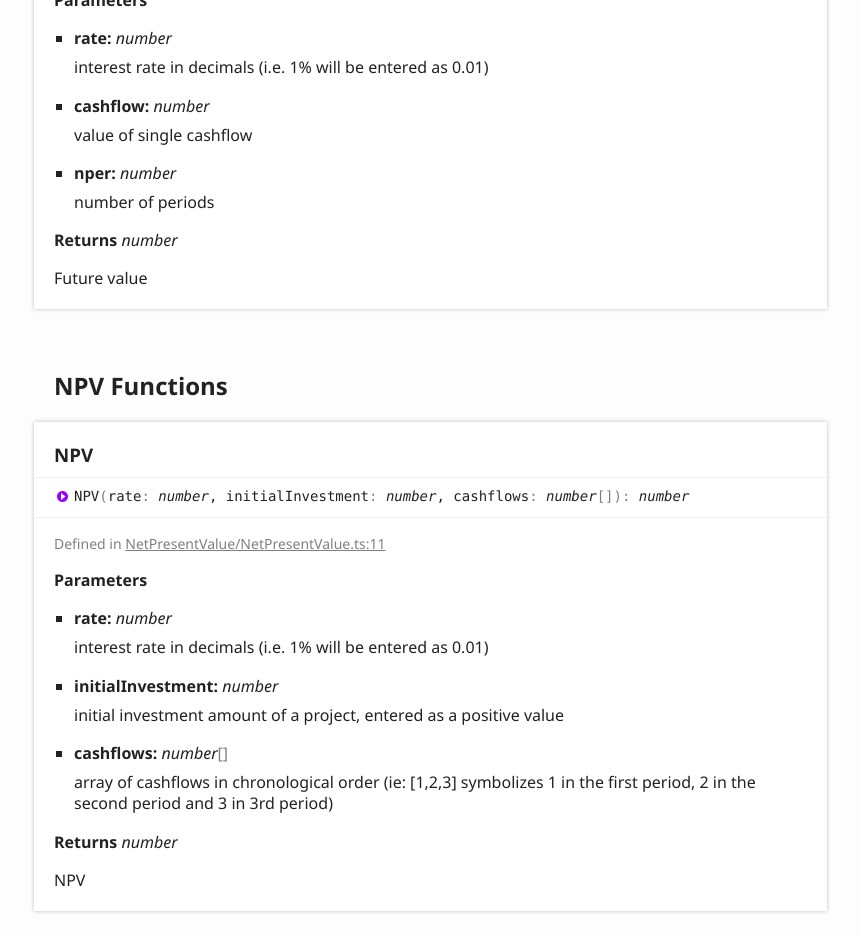
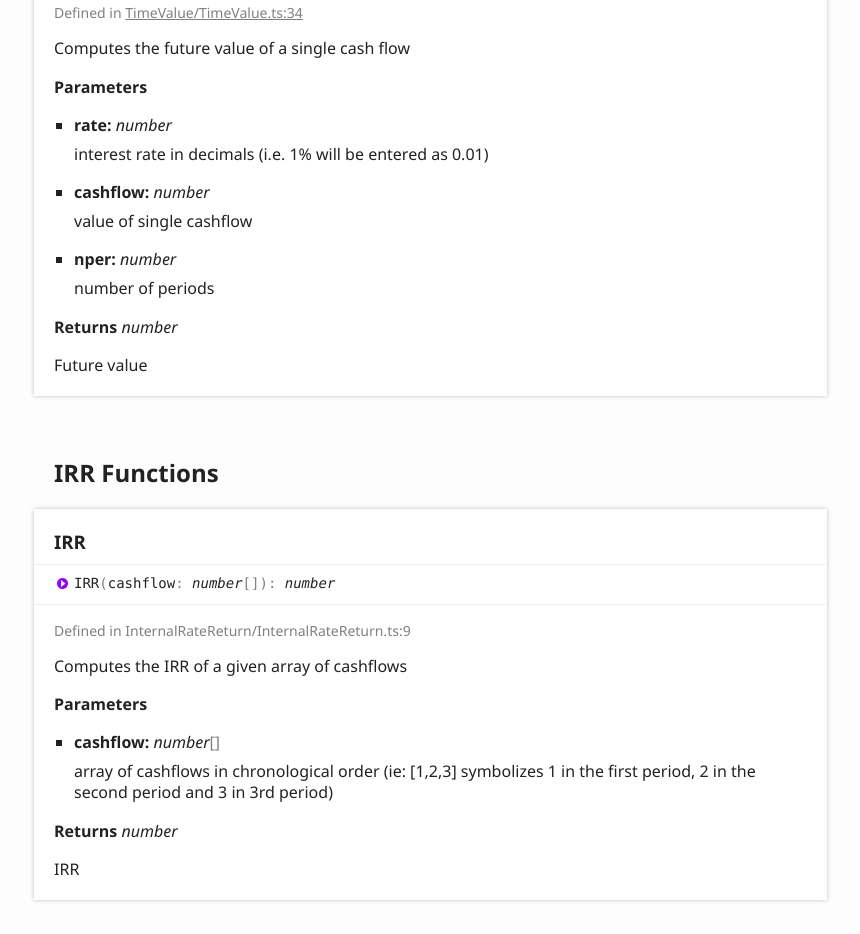
Before and after one commit to ticklepoke/finance-math, a website: page docs/index.html in a window 1280 px wide. Shown: the part 1863-2797 px from the top of the page, without its empty margins (6-866 px from the left). Drawn offline with Linux system fonts and the light colour scheme.

Commit message:
added irr

```diff
--- a/docs/assets/js/search.js
+++ b/docs/assets/js/search.js
@@ -1,3 +1,3 @@
 var typedoc = typedoc || {};
             typedoc.search = typedoc.search || {};
-            typedoc.search.data = {"kinds":{"64":"Function"},"rows":[{"id":0,"kind":64,"name":"PVSingleCashFlow","url":"index.html#pvsinglecashflow","classes":"tsd-kind-function"},{"id":1,"kind":64,"name":"FVSingleCashFlow","url":"index.html#fvsinglecashflow","classes":"tsd-kind-function"},{"id":2,"kind":64,"name":"PVMultiCashFlow","url":"index.html#pvmulticashflow","classes":"tsd-kind-function"},{"id":3,"kind":64,"name":"FVMultiCashFlow","url":"index.html#fvmulticashflow","classes":"tsd-kind-function"},{"id":4,"kind":64,"name":"PVPerpetuity","url":"index.html#pvperpetuity","classes":"tsd-kind-function"},{"id":5,"kind":64,"name":"PVGrowingPerpetuity","url":"index.html#pvgrowingperpetuity","classes":"tsd-kind-function"},{"id":6,"kind":64,"name":"PVAnnuity","url":"index.html#pvannuity","classes":"tsd-kind-function"},{"id":7,"kind":64,"name":"FVAnnuity","url":"index.html#fvannuity","classes":"tsd-kind-function"},{"id":8,"kind":64,"name":"PVGrowingAnnuity","url":"index.html#pvgrowingannuity","classes":"tsd-kind-function"},{"id":9,"kind":64,"name":"NPV","url":"index.html#npv","classes":"tsd-kind-function"}]};
+            typedoc.search.data = {"kinds":{"64":"Function"},"rows":[{"id":0,"kind":64,"name":"PVSingleCashFlow","url":"index.html#pvsinglecashflow","classes":"tsd-kind-function"},{"id":1,"kind":64,"name":"FVSingleCashFlow","url":"index.html#fvsinglecashflow","classes":"tsd-kind-function"},{"id":2,"kind":64,"name":"PVMultiCashFlow","url":"index.html#pvmulticashflow","classes":"tsd-kind-function"},{"id":3,"kind":64,"name":"FVMultiCashFlow","url":"index.html#fvmulticashflow","classes":"tsd-kind-function"},{"id":4,"kind":64,"name":"PVPerpetuity","url":"index.html#pvperpetuity","classes":"tsd-kind-function"},{"id":5,"kind":64,"name":"PVGrowingPerpetuity","url":"index.html#pvgrowingperpetuity","classes":"tsd-kind-function"},{"id":6,"kind":64,"name":"PVAnnuity","url":"index.html#pvannuity","classes":"tsd-kind-function"},{"id":7,"kind":64,"name":"FVAnnuity","url":"index.html#fvannuity","classes":"tsd-kind-function"},{"id":8,"kind":64,"name":"PVGrowingAnnuity","url":"index.html#pvgrowingannuity","classes":"tsd-kind-function"},{"id":9,"kind":64,"name":"NPV","url":"index.html#npv","classes":"tsd-kind-function"},{"id":10,"kind":64,"name":"IRR","url":"index.html#irr","classes":"tsd-kind-function"}]};
--- a/docs/index.html
+++ b/docs/index.html
@@ -74,6 +74,10 @@
 								<li class="tsd-kind-function"><a href="index.html#fvmulticashflow" class="tsd-kind-icon">FVMulti<wbr>Cash<wbr>Flow</a></li>
 								<li class="tsd-kind-function"><a href="index.html#fvsinglecashflow" class="tsd-kind-icon">FVSingle<wbr>Cash<wbr>Flow</a></li>
 							</ul>
+							<h3>IRR Functions</h3>
+							<ul class="tsd-index-list">
+								<li class="tsd-kind-function"><a href="index.html#irr" class="tsd-kind-icon">IRR</a></li>
+							</ul>
 							<h3>NPV Functions</h3>
 							<ul class="tsd-index-list">
 								<li class="tsd-kind-function"><a href="index.html#npv" class="tsd-kind-icon">NPV</a></li>
@@ -103,7 +107,7 @@
 						<li class="tsd-description">
 							<aside class="tsd-sources">
 								<ul>
-									<li>Defined in <a href="https://github.com/ticklepoke/finance-math/blob/fe95a1d/src/TimeValue/TimeValue.ts#L162">TimeValue/TimeValue.ts:162</a></li>
+									<li>Defined in <a href="https://github.com/ticklepoke/finance-math/blob/074334b/src/TimeValue/TimeValue.ts#L162">TimeValue/TimeValue.ts:162</a></li>
 								</ul>
 							</aside>
 							<div class="tsd-comment tsd-typography">
@@ -147,7 +151,7 @@
 						<li class="tsd-description">
 							<aside class="tsd-sources">
 								<ul>
-									<li>Defined in <a href="https://github.com/ticklepoke/finance-math/blob/fe95a1d/src/TimeValue/TimeValue.ts#L72">TimeValue/TimeValue.ts:72</a></li>
+									<li>Defined in <a href="https://github.com/ticklepoke/finance-math/blob/074334b/src/TimeValue/TimeValue.ts#L72">TimeValue/TimeValue.ts:72</a></li>
 								</ul>
 							</aside>
 							<div class="tsd-comment tsd-typography">
@@ -185,7 +189,7 @@
 						<li class="tsd-description">
 							<aside class="tsd-sources">
 								<ul>
-									<li>Defined in <a href="https://github.com/ticklepoke/finance-math/blob/fe95a1d/src/TimeValue/TimeValue.ts#L34">TimeValue/TimeValue.ts:34</a></li>
+									<li>Defined in <a href="https://github.com/ticklepoke/finance-math/blob/074334b/src/TimeValue/TimeValue.ts#L34">TimeValue/TimeValue.ts:34</a></li>
 								</ul>
 							</aside>
 							<div class="tsd-comment tsd-typography">
@@ -221,6 +225,41 @@
 				</section>
 			</section>
 			<section class="tsd-panel-group tsd-member-group ">
+				<h2>IRR Functions</h2>
+				<section class="tsd-panel tsd-member tsd-kind-function">
+					<a name="irr" class="tsd-anchor"></a>
+					<h3>IRR</h3>
+					<ul class="tsd-signatures tsd-kind-function">
+						<li class="tsd-signature tsd-kind-icon">IRR<span class="tsd-signature-symbol">(</span>cashflow<span class="tsd-signature-symbol">: </span><span class="tsd-signature-type">number</span><span class="tsd-signature-symbol">[]</span><span class="tsd-signature-symbol">)</span><span class="tsd-signature-symbol">: </span><span class="tsd-signature-type">number</span></li>
+					</ul>
+					<ul class="tsd-descriptions">
+						<li class="tsd-description">
+							<aside class="tsd-sources">
+								<ul>
+									<li>Defined in InternalRateReturn/InternalRateReturn.ts:9</li>
+								</ul>
+							</aside>
+							<div class="tsd-comment tsd-typography">
+								<div class="lead">
+									<p>Computes the IRR of a given array of cashflows</p>
+								</div>
+							</div>
+							<h4 class="tsd-parameters-title">Parameters</h4>
+							<ul class="tsd-parameters">
+								<li>
+									<h5>cashflow: <span class="tsd-signature-type">number</span><span class="tsd-signature-symbol">[]</span></h5>
+									<div class="tsd-comment tsd-typography">
+										<p>array of cashflows in chronological order (ie: [1,2,3] symbolizes 1 in the first period, 2 in the second period and 3 in 3rd period)</p>
+									</div>
+								</li>
+							</ul>
+							<h4 class="tsd-returns-title">Returns <span class="tsd-signature-type">number</span></h4>
+							<p>IRR</p>
+						</li>
+					</ul>
+				</section>
+			</section>
+			<section class="tsd-panel-group tsd-member-group ">
 				<h2>NPV Functions</h2>
 				<section class="tsd-panel tsd-member tsd-kind-function">
 					<a name="npv" class="tsd-anchor"></a>
@@ -232,7 +271,7 @@
 						<li class="tsd-description">
 							<aside class="tsd-sources">
 								<ul>
-									<li>Defined in <a href="https://github.com/ticklepoke/finance-math/blob/fe95a1d/src/NetPresentValue/NetPresentValue.ts#L11">NetPresentValue/NetPresentValue.ts:11</a></li>
+									<li>Defined in <a href="https://github.com/ticklepoke/finance-math/blob/074334b/src/NetPresentValue/NetPresentValue.ts#L11">NetPresentValue/NetPresentValue.ts:11</a></li>
 								</ul>
 							</aside>
 							<div class="tsd-comment tsd-typography">
@@ -276,7 +315,7 @@
 						<li class="tsd-description">
 							<aside class="tsd-sources">
 								<ul>
-									<li>Defined in <a href="https://github.com/ticklepoke/finance-math/blob/fe95a1d/src/TimeValue/TimeValue.ts#L137">TimeValue/TimeValue.ts:137</a></li>
+									<li>Defined in <a href="https://github.com/ticklepoke/finance-math/blob/074334b/src/TimeValue/TimeValue.ts#L137">TimeValue/TimeValue.ts:137</a></li>
 								</ul>
 							</aside>
 							<div class="tsd-comment tsd-typography">
@@ -320,7 +359,7 @@
 						<li class="tsd-description">
 							<aside class="tsd-sources">
 								<ul>
-									<li>Defined in <a href="https://github.com/ticklepoke/finance-math/blob/fe95a1d/src/TimeValue/TimeValue.ts#L189">TimeValue/TimeValue.ts:189</a></li>
+									<li>Defined in <a href="https://github.com/ticklepoke/finance-math/blob/074334b/src/TimeValue/TimeValue.ts#L189">TimeValue/TimeValue.ts:189</a></li>
 								</ul>
 							</aside>
 							<div class="tsd-comment tsd-typography">
@@ -370,7 +409,7 @@
 						<li class="tsd-description">
 							<aside class="tsd-sources">
 								<ul>
-									<li>Defined in <a href="https://github.com/ticklepoke/finance-math/blob/fe95a1d/src/TimeValue/TimeValue.ts#L111">TimeValue/TimeValue.ts:111</a></li>
+									<li>Defined in <a href="https://github.com/ticklepoke/finance-math/blob/074334b/src/TimeValue/TimeValue.ts#L111">TimeValue/TimeValue.ts:111</a></li>
 								</ul>
 							</aside>
 							<div class="tsd-comment tsd-typography">
@@ -414,7 +453,7 @@
 						<li class="tsd-description">
 							<aside class="tsd-sources">
 								<ul>
-									<li>Defined in <a href="https://github.com/ticklepoke/finance-math/blob/fe95a1d/src/TimeValue/TimeValue.ts#L54">TimeValue/TimeValue.ts:54</a></li>
+									<li>Defined in <a href="https://github.com/ticklepoke/finance-math/blob/074334b/src/TimeValue/TimeValue.ts#L54">TimeValue/TimeValue.ts:54</a></li>
 								</ul>
 							</aside>
 							<div class="tsd-comment tsd-typography">
@@ -452,7 +491,7 @@
 						<li class="tsd-description">
 							<aside class="tsd-sources">
 								<ul>
-									<li>Defined in <a href="https://github.com/ticklepoke/finance-math/blob/fe95a1d/src/TimeValue/TimeValue.ts#L90">TimeValue/TimeValue.ts:90</a></li>
+									<li>Defined in <a href="https://github.com/ticklepoke/finance-math/blob/074334b/src/TimeValue/TimeValue.ts#L90">TimeValue/TimeValue.ts:90</a></li>
 								</ul>
 							</aside>
 							<div class="tsd-comment tsd-typography">
@@ -490,7 +529,7 @@
 						<li class="tsd-description">
 							<aside class="tsd-sources">
 								<ul>
-									<li>Defined in <a href="https://github.com/ticklepoke/finance-math/blob/fe95a1d/src/TimeValue/TimeValue.ts#L11">TimeValue/TimeValue.ts:11</a></li>
+									<li>Defined in <a href="https://github.com/ticklepoke/finance-math/blob/074334b/src/TimeValue/TimeValue.ts#L11">TimeValue/TimeValue.ts:11</a></li>
 								</ul>
 							</aside>
 							<div class="tsd-comment tsd-typography">
@@ -544,6 +583,9 @@
 					</li>
 					<li class=" tsd-kind-function">
 						<a href="index.html#fvsinglecashflow" class="tsd-kind-icon">FVSingle<wbr>Cash<wbr>Flow</a>
+					</li>
+					<li class=" tsd-kind-function">
+						<a href="index.html#irr" class="tsd-kind-icon">IRR</a>
 					</li>
 					<li class=" tsd-kind-function">
 						<a href="index.html#npv" class="tsd-kind-icon">NPV</a>
--- a/src/InternalRateReturn/index.ts
+++ b/src/InternalRateReturn/index.ts
@@ -0,0 +1 @@
+export * from './InternalRateReturn'
```
Also changed, not shown: src/InternalRateReturn/InternalRateReturn.test.ts (added, +5 -0 lines), src/InternalRateReturn/InternalRateReturn.ts (added, +33 -0 lines), src/utils/utils.ts (+7 -0 lines), src/utils/utils.test.ts (renamed from src/utils/util.test.ts).
